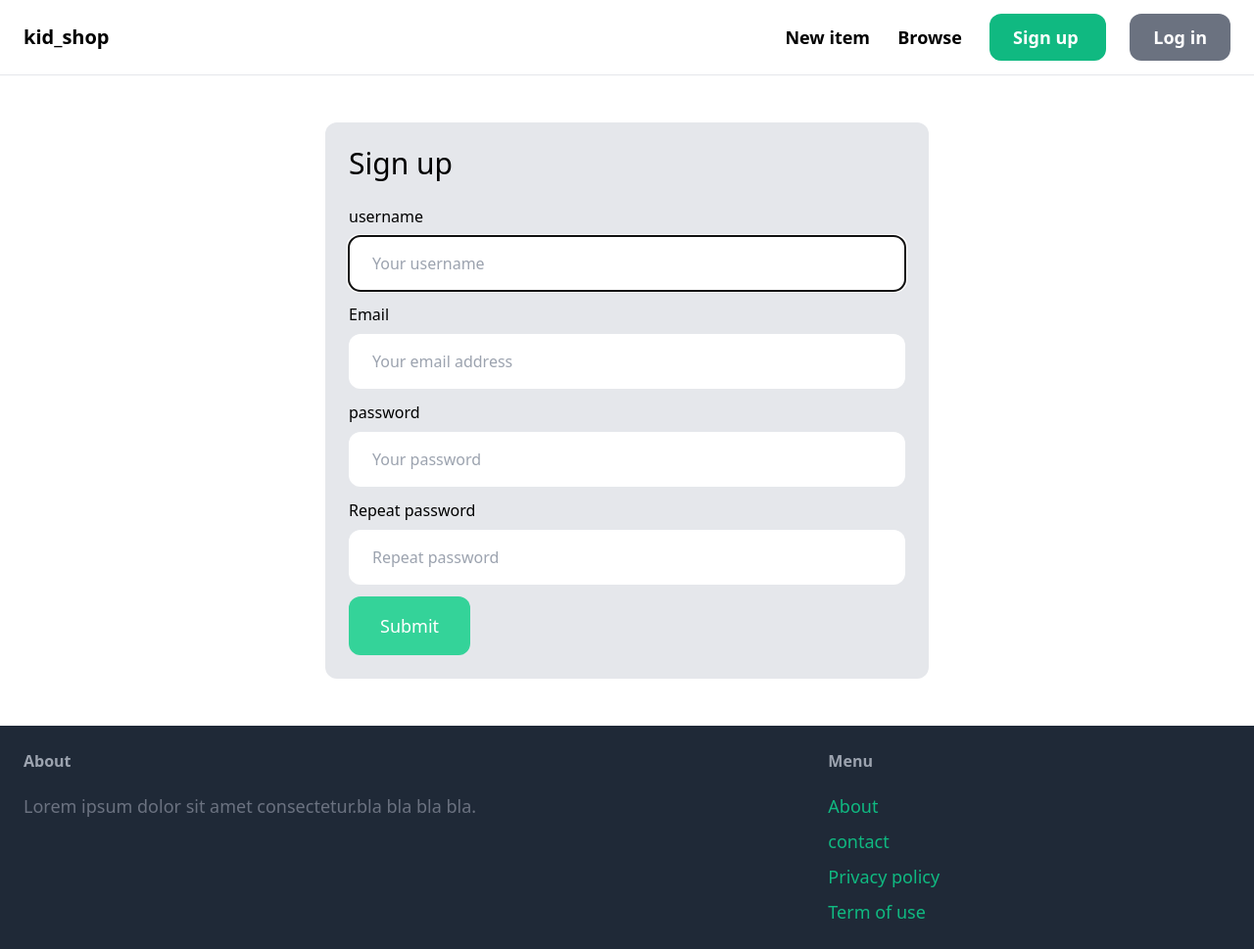
After one commit to Gkdave/kid_shop, a Django app: page /signup/ in a window 1280 px wide. The commit adds this page. Shown: the whole page at 98% size. Run offline with Django 4.2, Linux system fonts and the light colour scheme.

Commit message:
create sign in authentication

```diff
--- /dev/null
+++ b/core/forms.py
@@ -0,0 +1,26 @@
+from django import forms
+from django.contrib.auth.forms import UserCreationForm
+
+from django.contrib.auth.models import User
+
+class SignupForm(UserCreationForm):
+    class Meta:
+        model = User
+        fields = ('username','email','password1','password2')
+
+    username = forms.CharField(widget=forms.TextInput(attrs={
+        'placeholder':'Your username',
+        'class':'w-full py-4 px-6 rounded-xl'
+    }))
+    email = forms.CharField(widget=forms.EmailInput(attrs={
+        'placeholder':'Your email address',
+        'class':'w-full py-4 px-6 rounded-xl'
+    }))
+    password1 = forms.CharField(widget=forms.PasswordInput(attrs={
+        'placeholder':'Your password ',
+        'class':'w-full py-4 px-6 rounded-xl'
+    }))
+    password2 = forms.CharField(widget=forms.PasswordInput(attrs={
+        'placeholder':'Repeat password ',
+        'class':'w-full py-4 px-6 rounded-xl'
+    }))
--- a/core/templates/core/base.html
+++ b/core/templates/core/base.html
@@ -14,7 +14,7 @@
             <a href="#" class="text-lg font-semibold hover:text-gray-500">New item</a>
             <a href="#" class="text-lg font-semibold hover:text-gray-500">Browse</a>
 
-            <a href="#" class="px-6 py-3 text-lg font-semibold bg-green-500  text-white rounded-xl hover:bg-green-700 ">Sign up </a>
+            <a href="{% url 'core:signup' %}" class="px-6 py-3 text-lg font-semibold bg-green-500  text-white rounded-xl hover:bg-green-700 ">Sign up </a>
             <a href="#" class="px-6 py-3 text-lg font-semibold bg-gray-500  text-white rounded-xl hover:bg-gray-700 ">Log in </a>
 
         </div>
@@ -38,7 +38,7 @@
             </h3>
             <ul class="space-y-2">
                 <li> <a href="#" class="text-lg text-green-500 hover:text-green-700">About</a></li>
-                <li> <a href="{% url 'contact' %}" class="text-lg text-green-500 hover:text-green-700">contact</a></li>
+                <li> <a href="{% url 'core:contact' %}" class="text-lg text-green-500 hover:text-green-700">contact</a></li>
                 <li> <a href="#" class="text-lg text-green-500 hover:text-green-700">Privacy policy</a></li>
                 <li> <a href="#" class="text-lg text-green-500 hover:text-green-700">Term of use</a></li>
             </ul>
--- /dev/null
+++ b/core/templates/core/signup.html
@@ -0,0 +1,41 @@
+{% extends 'core/base.html' %}
+{% block title %}Sign up {% endblock title %}
+
+{% block content %}
+<div class="w-1/2 my-6 mx-auto p-6 bg-gray-200 rounded-xl ">
+    <h1 class="mb-6 text-3xl">Sign up</h1>
+    <form action="." method="post">
+         {% csrf_token %}
+
+
+
+        <div class="mb-3">
+            <label for="text" class="inline-block mb-2">username</label><br>
+            {{ form.username }}
+        </div>
+        <div class="mb-3">
+            <label class="inline-block mb-2">Email</label> <br>
+            {{ form.email }}
+        </div>
+        <div class="mb-3">
+            <label for="password" class="inline-block mb-2">password</label><br>
+            {{ form.password1 }}
+        </div>
+        <div class="mb-3 my2">
+            <label for="password" class="inline-block mb-2">Repeat password</label><br>
+            {{ form.password2 }}
+        </div>
+        {% if form.errors or form.non_field_errors %}
+        <div class="mb-3 p-6 bg-red-100 rounded-xl">
+            {% for field in form  %}
+                {{ field.errors }}
+            {% endfor %}
+        </div>
+        {{ form.non_field_errors }}
+        {% endif %}
+
+
+        <button class="py-4 px-8 text-lg bg-green-400 hover:bg-green-700 rounded-xl text-white">Submit</button>
+    </form>
+</div>
+{% endblock content %}
--- /dev/null
+++ b/core/urls.py
@@ -0,0 +1,11 @@
+from django.urls import path
+
+from . import views
+app_name = 'core'
+
+
+urlpatterns = [
+    path('', views.index,name='index'),
+    path('contact/',views.contact,name='contact'),
+    path('signup/',views.signup,name='signup'),
+]
--- a/core/views.py
+++ b/core/views.py
@@ -1,5 +1,7 @@
-from django.shortcuts import render
+from django.shortcuts import render,redirect
 from item.models import Category, Item
+
+from .forms import SignupForm
 
 
 
@@ -13,3 +15,17 @@ def index(request):
 
 def contact(request):
     return render(request, 'core/contact.html')
+
+def signup(request):
+    if request.method == 'POST':
+        form = SignupForm(request.POST)
+
+        if form.is_valid:
+            form.save()
+            return redirect('/login/')
+    else:
+        form = SignupForm()
+
+    return render(request,'core/signup.html',{
+        'form':form
+    })
--- a/kid_shop/urls.py
+++ b/kid_shop/urls.py
@@ -21,16 +21,15 @@ from django.conf.urls.static import static
 from django.contrib import admin
 from django.urls import path,include
 
-from core.views import index,contact
-
 
  #username admin
 #password dave@123
 
 
 urlpatterns = [
+
+    path('',include('core.urls')),
+    path('items',include('item.urls')),
     path('admin/', admin.site.urls),
-    path('',index, name='index'),
-    path('items',include('item.urls')),
-    path('contact/',contact, name='contact'),
+
 ] + static(settings.MEDIA_URL,document_root=settings.MEDIA_ROOT)
```
Also changed, not shown: db.sqlite3, 1 other file.
